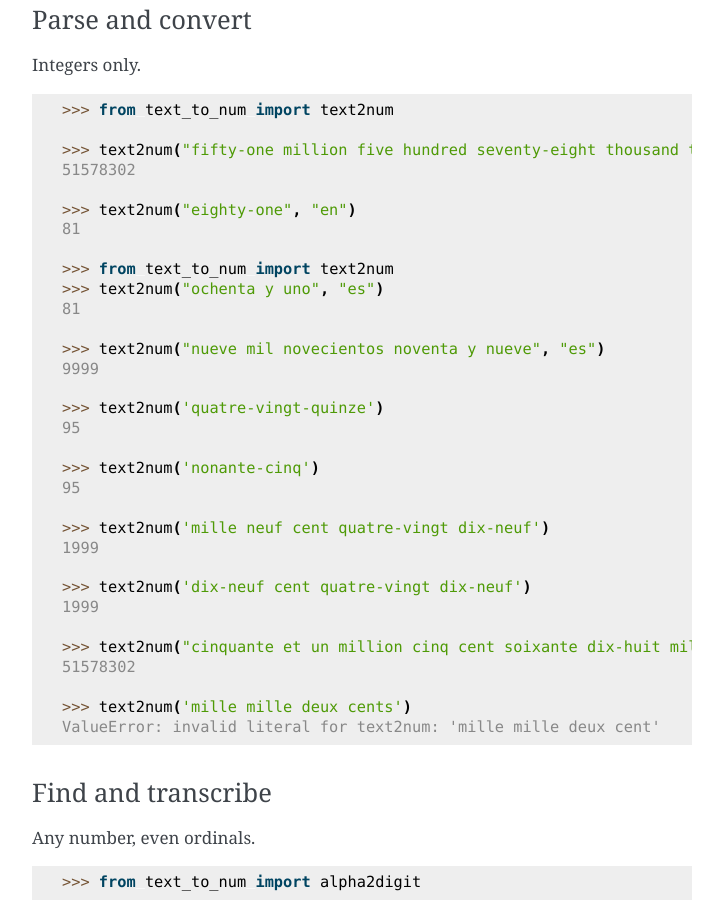
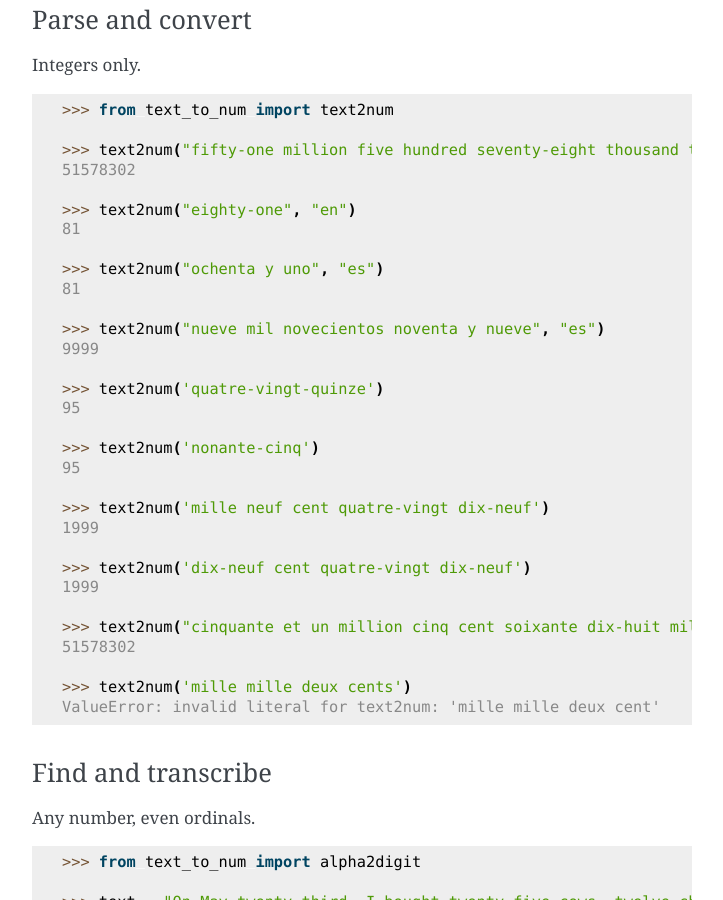
Before and after one commit to allo-media/text2num, a Sphinx documentation site: the page built from doc/quickstart.rst, in a window 1280 px wide and 900 px high, scrolled down 433 px. Shown: the whole window, without its empty margins (388-1111 px from the left). Built offline with Sphinx 7.4.7, drawn with Linux system fonts in a browser that asks for light colours.

Commit message:
Don't import twice.

```diff
--- a/doc/quickstart.rst
+++ b/doc/quickstart.rst
@@ -30,7 +30,6 @@ Integers only.
     >>> text2num("eighty-one", "en")
     81
 
-    >>> from text_to_num import text2num
     >>> text2num("ochenta y uno", "es")
     81
 
```
